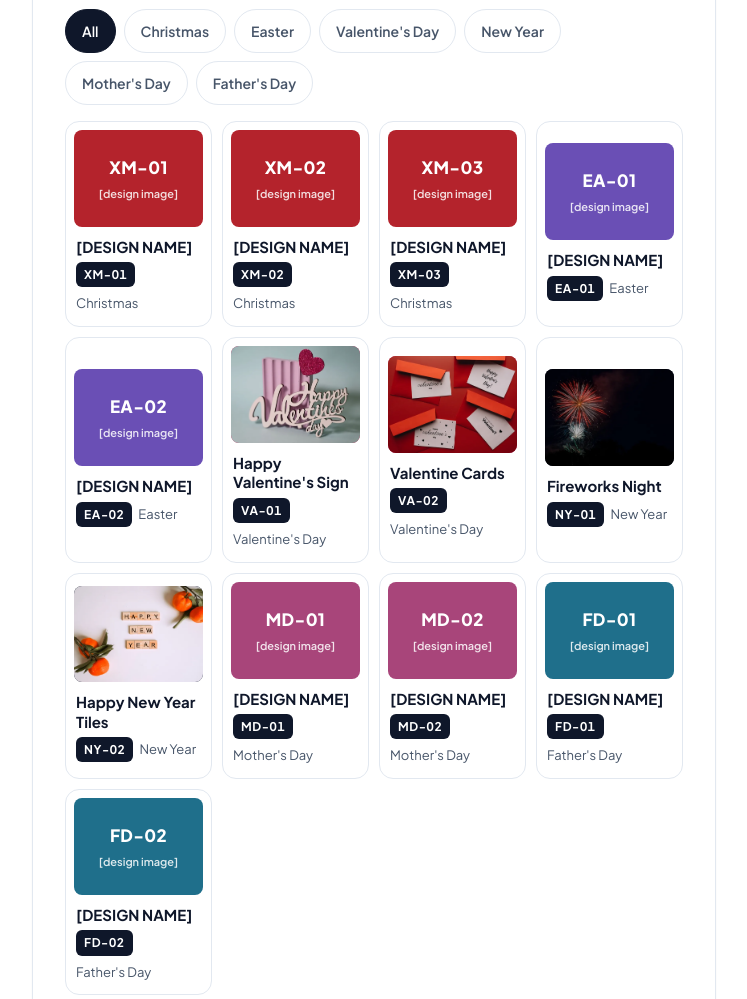
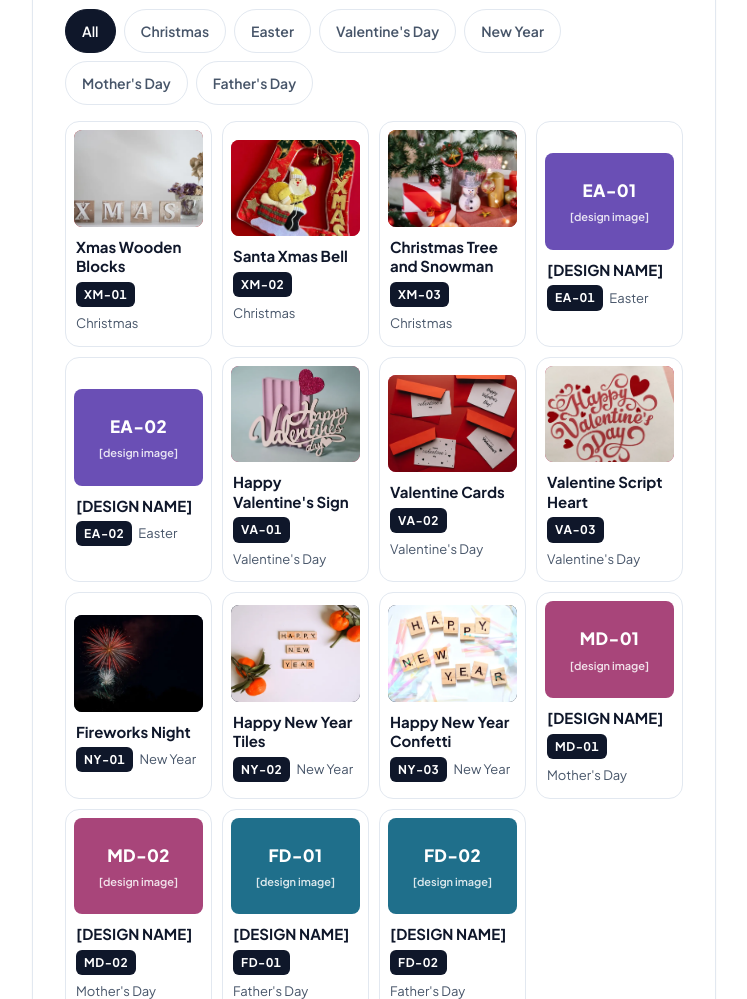
Before and after one commit to Esonadimples/pre-work-phase-1, a plain HTML site: page index.html in a window 1280 px wide. Shown: the part 3680-4679 px from the top of the page, without its empty margins (70-817 px from the left). Drawn offline with Linux system fonts and the light colour scheme.

Commit message:
Add five more design images: Christmas, Valentine's and New Year
XM-01 Xmas Wooden Blocks, XM-02 Santa Xmas Bell, XM-03 Christmas Tree
and Snowman, VA-03 Valentine Script Heart, NY-03 Happy New Year
Confetti. Resized to 540-720px WebP (11-85 KB each) and cropped in the
gallery tile with per-design focus points. Fireworks focus tweaked.

Co-Authored-By: Claude Sonnet 5.5 <noreply@anthropic.com>
Claude-Session: https://claude.ai/code/session_01PAaZApHgotnB4Ug46adaq4

```diff
--- a/index.html
+++ b/index.html
@@ -803,15 +803,17 @@ const OCCASIONS = {
   dad:    { label:"Father's Day",   colour:"#1f6f8b" }
 };
 const DESIGNS = [
-  { code:"XM-01", name:"[DESIGN NAME]", occ:"xmas",   img:"" },
-  { code:"XM-02", name:"[DESIGN NAME]", occ:"xmas",   img:"" },
-  { code:"XM-03", name:"[DESIGN NAME]", occ:"xmas",   img:"" },
+  { code:"XM-01", name:"Xmas Wooden Blocks",      occ:"xmas", img:"designs/XM-01.webp", pos:"50% 100%" },
+  { code:"XM-02", name:"Santa Xmas Bell",         occ:"xmas", img:"designs/XM-02.webp", pos:"50% 62%" },
+  { code:"XM-03", name:"Christmas Tree and Snowman", occ:"xmas", img:"designs/XM-03.webp", pos:"50% 78%" },
   { code:"EA-01", name:"[DESIGN NAME]", occ:"easter", img:"" },
   { code:"EA-02", name:"[DESIGN NAME]", occ:"easter", img:"" },
   { code:"VA-01", name:"Happy Valentine's Sign", occ:"val", img:"designs/VA-01.webp" },
   { code:"VA-02", name:"Valentine Cards",         occ:"val", img:"designs/VA-02.webp" },
-  { code:"NY-01", name:"Fireworks Night",         occ:"ny",  img:"designs/NY-01.webp", pos:"25% 45%" },
+  { code:"VA-03", name:"Valentine Script Heart",  occ:"val", img:"designs/VA-03.webp", pos:"50% 78%" },
+  { code:"NY-01", name:"Fireworks Night",         occ:"ny",  img:"designs/NY-01.webp", pos:"20% 50%" },
   { code:"NY-02", name:"Happy New Year Tiles",    occ:"ny",  img:"designs/NY-02.webp" },
+  { code:"NY-03", name:"Happy New Year Confetti", occ:"ny",  img:"designs/NY-03.webp", pos:"40% 50%" },
   { code:"MD-01", name:"[DESIGN NAME]", occ:"mum",    img:"" },
   { code:"MD-02", name:"[DESIGN NAME]", occ:"mum",    img:"" },
   { code:"FD-01", name:"[DESIGN NAME]", occ:"dad",    img:"" },
```
Also changed, not shown: designs/NY-03.webp (added), designs/VA-03.webp (added), designs/XM-01.webp (added), designs/XM-02.webp (added), designs/XM-03.webp (added).
